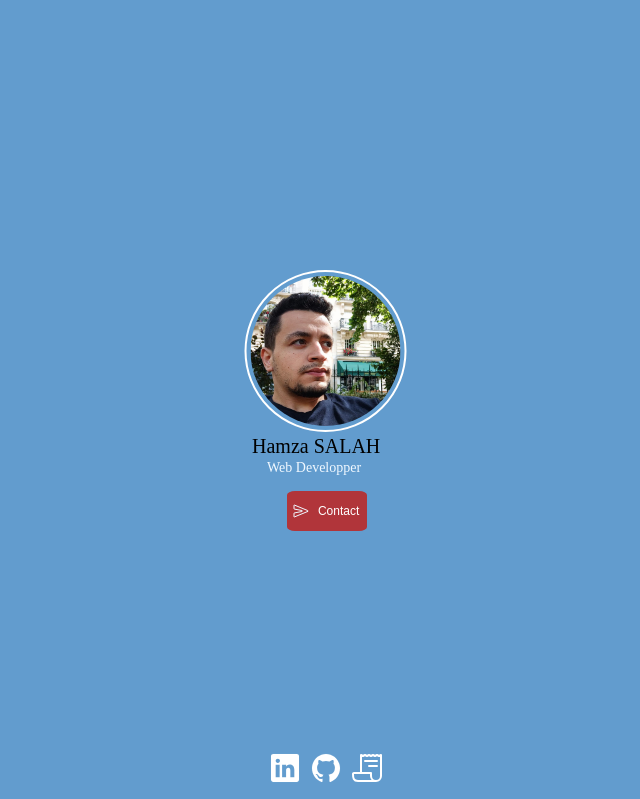
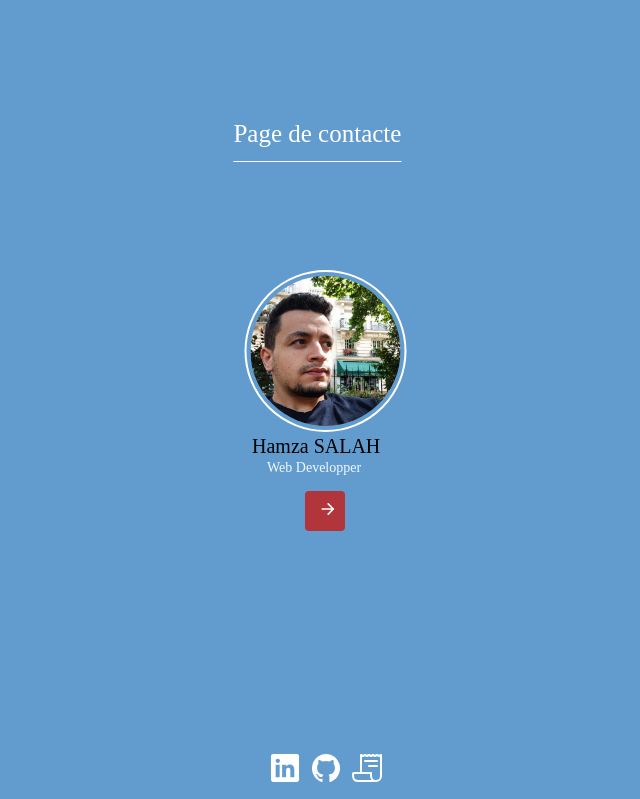
Before and after one commit to Halaspec/Web, a PHP site: page / in a window 1280 px wide. Shown: the top 799 px of the page, without its empty margins (298-938 px from the left). Run offline with PHP 8.4, Linux system fonts and the light colour scheme.

Commit message:
Visual maj

```diff
--- a/index.html
+++ b/index.html
@@ -20,8 +20,7 @@
                     <span class="job" style="color:aliceblue; font-size:14px; padding-left: 15px;">Web Developper</span>
                  </div>
                  <div class="button">
-                    <ion-icon name="send-outline" style="color: aliceblue;"></ion-icon>
-                    <button class="msg" id="click">Contact</button>
+                    <button class="msg" id="click" style="display: block; width: 100%; height: 100%; padding: 0;"><ion-icon name="arrow-forward-outline" style="transform: scale(150%);"></ion-icon></button>
                  </div>
              </div>
             <div class="pop" id="status" >
--- a/style.css
+++ b/style.css
@@ -11,6 +11,16 @@
     display: flex;
     justify-content: center;
     align-items: center;
+}
+
+.profile::before{
+    content: "Page de contacte";
+    font-size: 25px;
+    color: white;
+    position: absolute;
+    top: 15%;
+    transform: translateX(-20%);
+    border-bottom: 1px white solid; padding-bottom: 1%;
 }
 
 .profile_img{
@@ -28,6 +38,10 @@
     background-color: rgb(98, 156, 206);
     padding: 4px;
     border: 2px white solid;
+}
+
+img:hover{
+    transform: rotate(5deg);
 }
 
 .profile_img img:hover{animation:  smooth 0.7s forwards;}
@@ -55,15 +69,24 @@
     justify-content: center;
     margin-top: 15px;
     background: rgb(186, 43, 43, 0.9);
-    width: 80px;
+    width: 40px;
     height: 40px;
     border-radius: 10%;
-    transform: translateX(25%);
+    margin-left: 25%;
     cursor: pointer;
 }
 
 .profile .button:hover{
-    padding: 1px;}
+    animation: styl 0.1s forwards;
+    }
+@keyframes styl{
+    from{
+    }
+    to{
+        padding: 1px;
+        border: 1.3px solid white;
+    }
+}
 
 
 .profile button{
@@ -149,6 +172,11 @@ section.succes .pop::after{
    margin-bottom:10px;
 }
 
+input:hover{
+    color: rgb(162, 162, 162);
+    transform: scale(101%);
+}
+
 .box .btn {
     background:  rgb(98, 156, 206, 0.8);
     color: white;
@@ -169,6 +197,7 @@ section.show .pop{
     position: absolute;
     top: 0px;
     pointer-events:auto;
+    height:100vh
 }
 
 section.show .profile{
```
